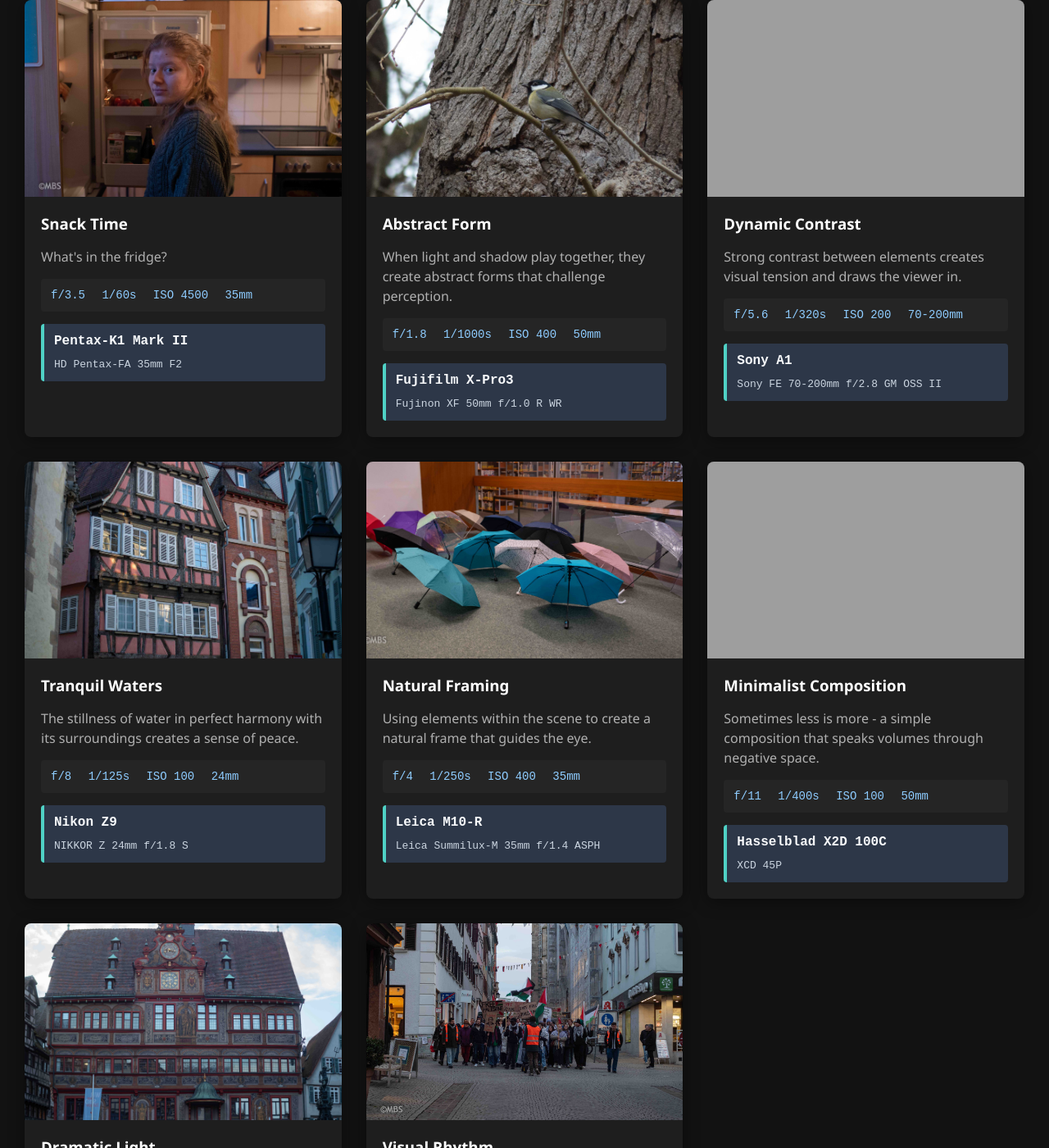
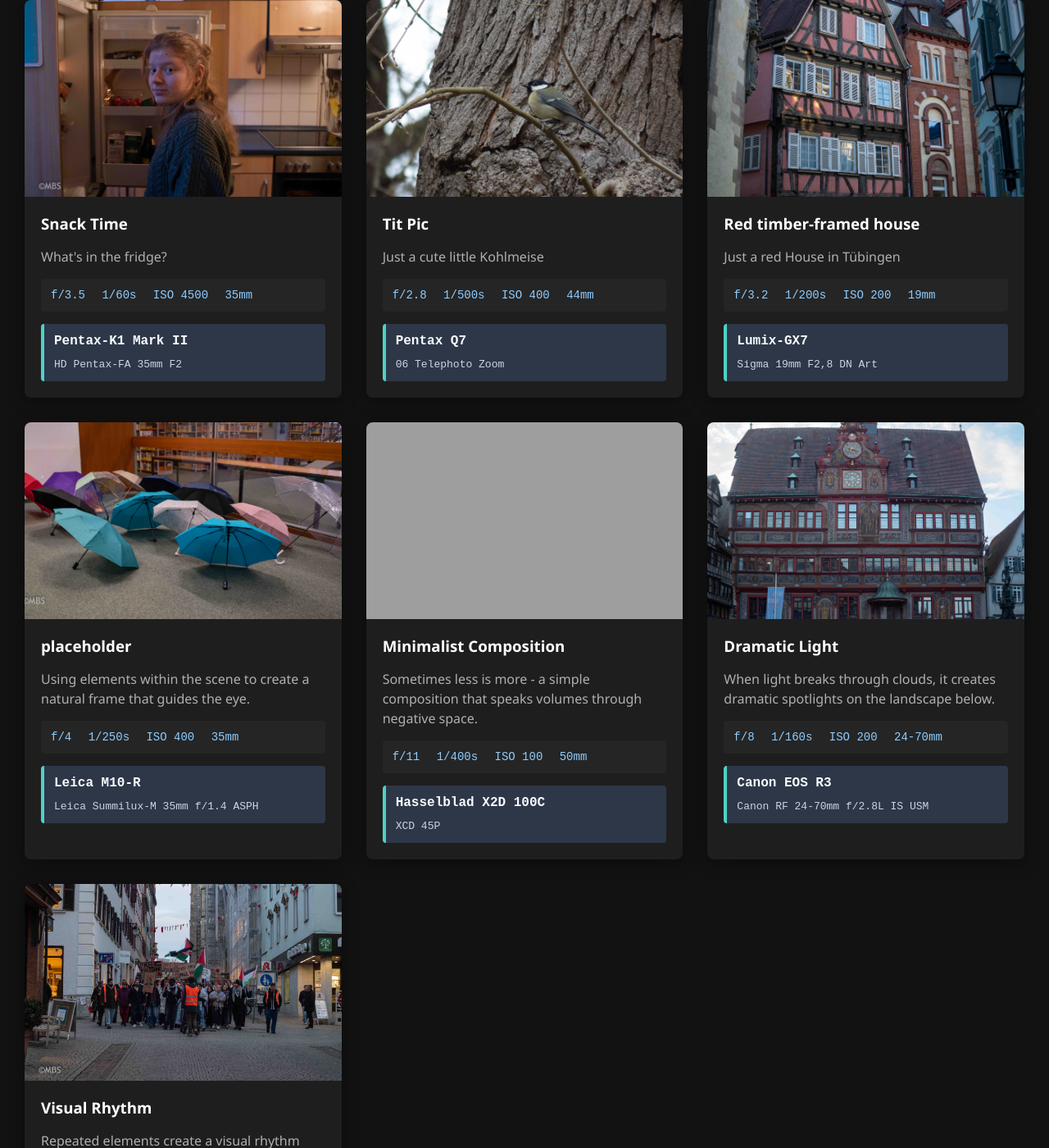
Before and after one commit to Bloodwing1/Bloodwing1.github.io, a Jekyll site: the page built from index.md, in a window 1280 px wide and 1400 px high, scrolled down 697 px. Shown: the whole window at 82% size. Built offline with Jekyll 4.4.1, drawn with Linux system fonts in a browser that asks for light colours.

Commit message:
Update gallery.yml
more settings updates

```diff
--- a/_data/gallery.yml
+++ b/_data/gallery.yml
@@ -51,43 +51,32 @@ images:
       model: "Pentax-K1 Mark II"
       lens: "HD Pentax-FA 35mm F2"
 
-  - title: "Abstract Form"
+  - title: "Tit Pic"
     path: "/assets/WebPics/Web (8 of 14).jpg"
-    description: "When light and shadow play together, they create abstract forms that challenge perception."
+    description: "Just a cute little Kohlmeise"
     settings:
-      aperture: "f/1.8"
-      shutter_speed: "1/1000s"
+      aperture: "f/2.8"
+      shutter_speed: "1/500s"
       iso: "ISO 400"
-      focal_length: "50mm"
+      focal_length: "44mm"
     camera:
-      model: "Fujifilm X-Pro3"
-      lens: "Fujinon XF 50mm f/1.0 R WR"
+      model: "Pentax Q7"
+      lens: "06 Telephoto Zoom"
 
-  - title: "Dynamic Contrast"
-    path: "/assets/WebPics/Web (9 of 14).jpg"
-    description: "Strong contrast between elements creates visual tension and draws the viewer in."
+
+  - title: "Red timber-framed house"
+    path: "/assets/WebPics/Web (10 of 14).jpg"
+    description: "Just a red House in Tübingen"
     settings:
-      aperture: "f/5.6"
-      shutter_speed: "1/320s"
+      aperture: "f/3.2"
+      shutter_speed: "1/200s"
       iso: "ISO 200"
-      focal_length: "70-200mm"
+      focal_length: "19mm"
     camera:
-      model: "Sony A1"
-      lens: "Sony FE 70-200mm f/2.8 GM OSS II"
+      model: "Lumix-GX7"
+      lens: "Sigma 19mm F2,8 DN Art"
 
-  - title: "Tranquil Waters"
-    path: "/assets/WebPics/Web (10 of 14).jpg"
-    description: "The stillness of water in perfect harmony with its surroundings creates a sense of peace."
-    settings:
-      aperture: "f/8"
-      shutter_speed: "1/125s"
-      iso: "ISO 100"
-      focal_length: "24mm"
-    camera:
-      model: "Nikon Z9"
-      lens: "NIKKOR Z 24mm f/1.8 S"
-
-  - title: "Natural Framing"
+  - title: "placeholder"
     path: "/assets/WebPics/Web (11 of 14).jpg"
     description: "Using elements within the scene to create a natural frame that guides the eye."
     settings:
```
